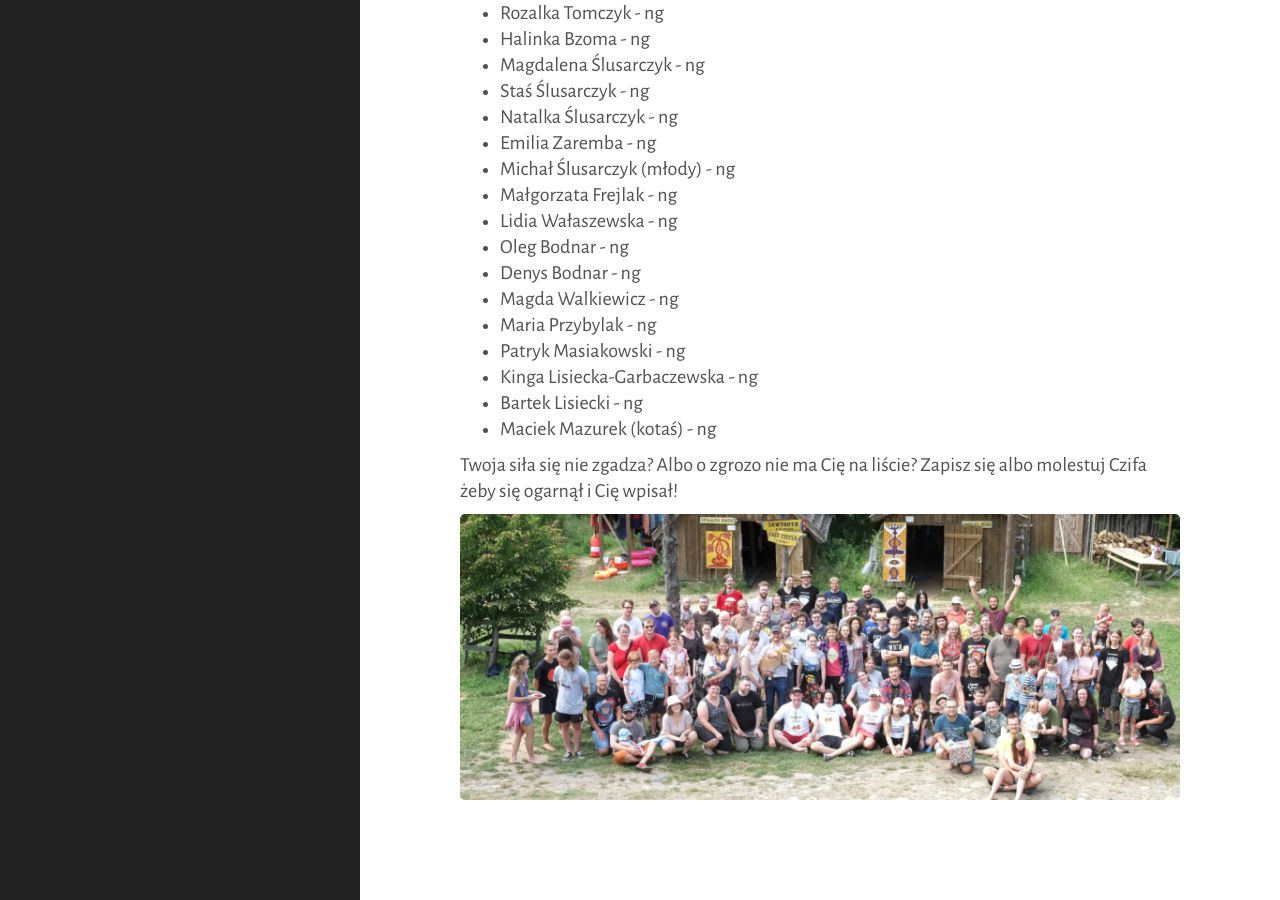
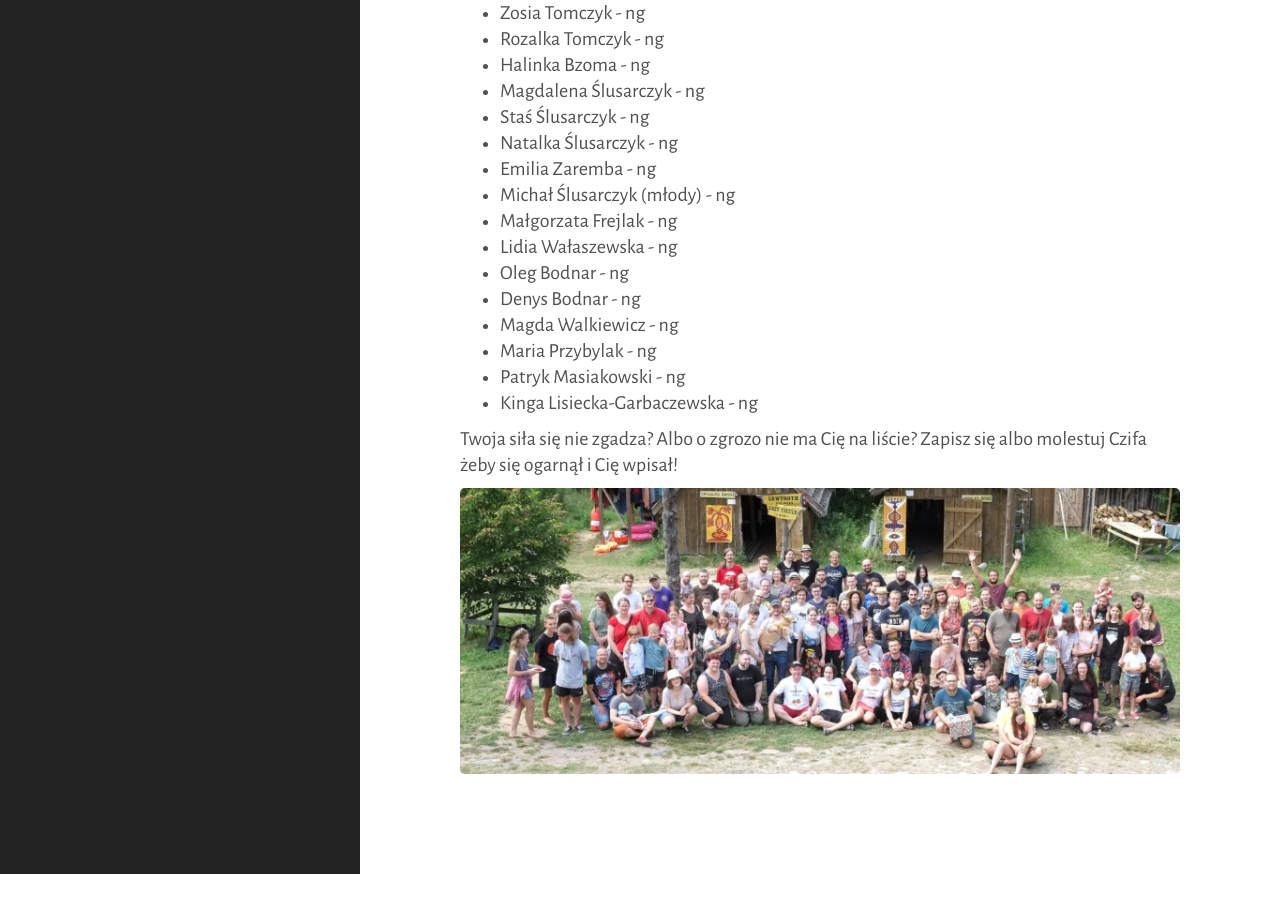
Before and after one commit to tasuki/lsg, a Jekyll site: the page built from _pages/zarejestrowani.md, in a window 1280 px wide and 900 px high, scrolled down 2490 px. Built offline with Jekyll 4.4.1, drawn with Linux system fonts in a browser that asks for light colours; after the commit the page ends 3364 px from its top, so only the background shows below that; some of the changed text lies outside the part shown.

Commit message:
Revert Jackowych pomyłek

```diff
--- a/_pages/zarejestrowani.md
+++ b/_pages/zarejestrowani.md
@@ -113,8 +114,6 @@ Zarejestrowani uczestnicy, mniej więcej według stopnia:
 - Maria Przybylak - ng
 - Patryk Masiakowski - ng
 - Kinga Lisiecka-Garbaczewska - ng
-- Bartek Lisiecki - ng
-- Maciek Mazurek (kotaś) - ng
 
 Twoja siła się nie zgadza? Albo o zgrozo nie ma Cię na liście? Zapisz się albo molestuj Czifa żeby się ogarnął i Cię wpisał!
 
```
Also changed, not shown: other parts of _pages/zarejestrowani.md (+1 -0 lines).
